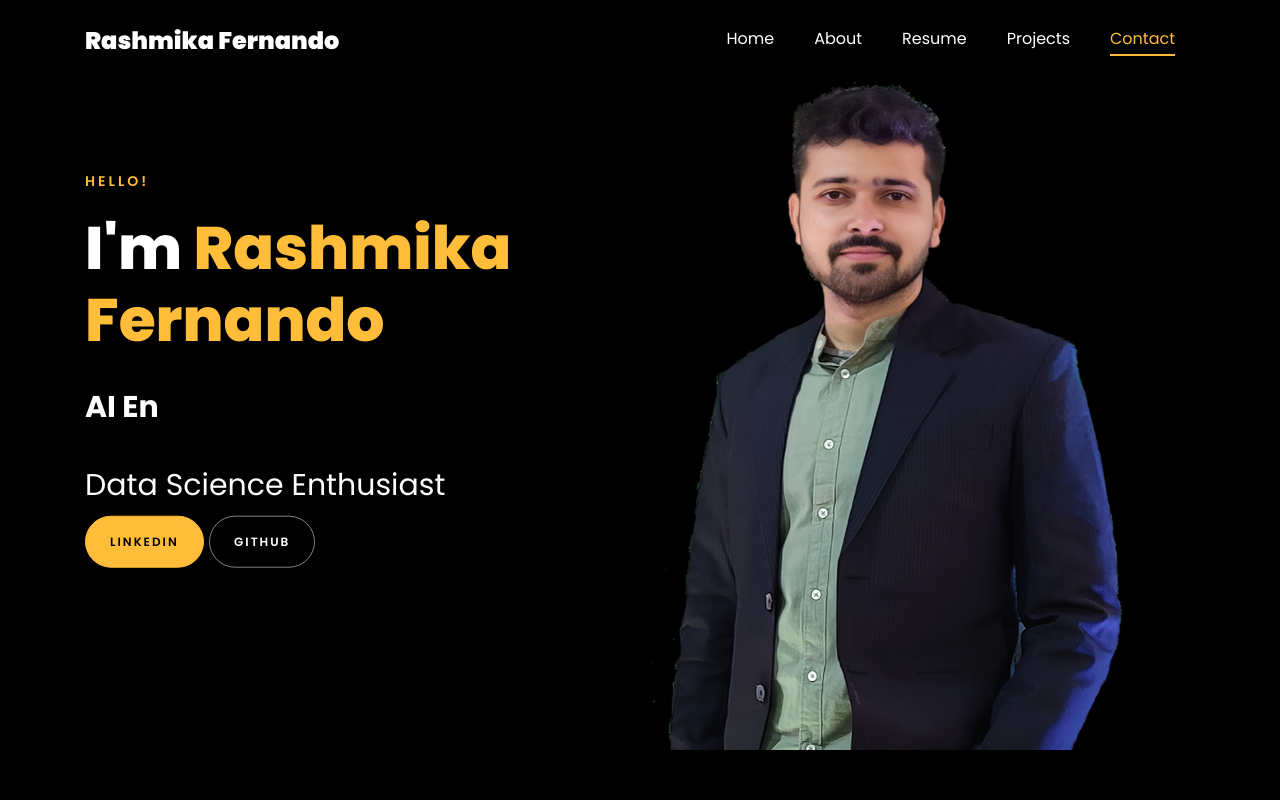
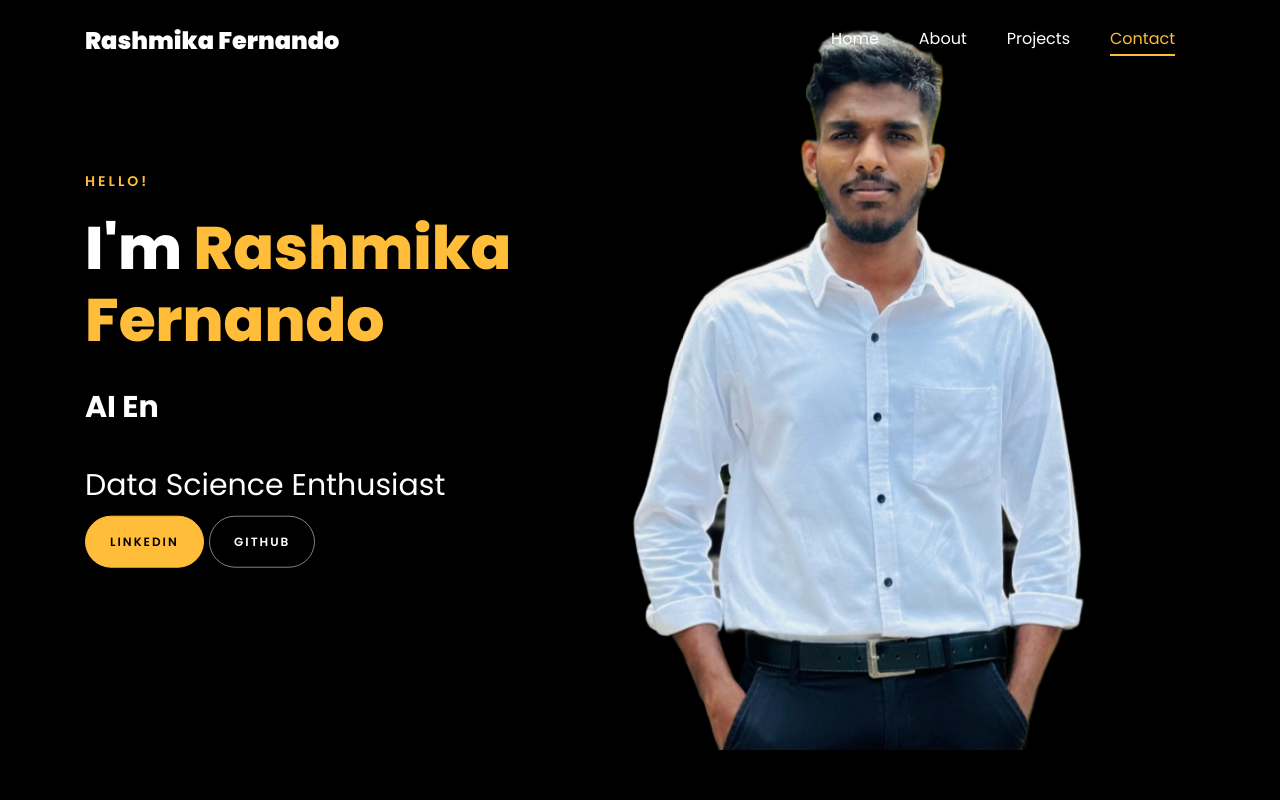
Before and after one commit to rashmika-fdo/rashmika-fdo.github.io, a plain HTML site: page index.html in a window 1280 px wide. Shown: the top 800 px of the page. Drawn offline with Linux system fonts and the light colour scheme; files whose address does not match are found by name.

Commit message:
small changes

```diff
--- a/index.html
+++ b/index.html
@@ -128,7 +128,6 @@
 	        <ul class="navbar-nav nav ml-auto">
 	          <li class="nav-item"><a href="#home-section" class="nav-link"><span>Home</span></a></li>
 	          <li class="nav-item"><a href="#about-section" class="nav-link"><span>About</span></a></li>
-	          <li class="nav-item"><a href="#resume-section" class="nav-link"><span>Resume</span></a></li>
 	          <li class="nav-item"><a href="#project-section" class="nav-link"><span>Projects</span></a></li>
 	          <li class="nav-item"><a href="#contact-section" class="nav-link"><span>Contact</span></a></li>
 	        </ul>
@@ -141,7 +140,7 @@
 	      	<div class="overlay"></div>
 	         <div class="container">
 	          <div class="row d-md-flex no-gutters slider-text align-items-end justify-content-end" data-scrollax-parent="true">
-	          	<div class="one-third js-fullheight order-md-last img" style="background-image:url(images/bg_1.png);">
+	          	<div class="one-third js-fullheight order-md-last img" style="background-image:url(images/my_1.png);">
 	          	 <div class="overlay"></div>
 	          	</div>
 		          <div class="one-forth d-flex  align-items-center ftco-animate" data-scrollax=" properties: { translateY: '70%' }">
@@ -191,7 +190,7 @@
 						<!-- <h2 class="d-flex" style="margin-bottom: 0">With over 5 years of experience</h2> -->
 						<!-- <br> -->
 			            <p><a href="https://www.linkedin.com/in/rashmikafernando?lipi=urn%3Ali%3Apage%3Ad_flagship3_profile_view_base_contact_details%3Bdk0mvkAOQI%2B9HrdVEhBh2Q%3D%3D" class="btn btn-primary py-3 px-4" target="_blank" rel="noopener noreferrer">LinkedIn</a>
-							<a href="https://github.com/rashmika-fdo" class="btn btn-white btn-outline-white py-3 px-4">GitHub</a></p>
+							<a href="https://github.com/rashmika-fdo" class="btn btn-white btn-outline-white py-3 px-4" target="_blank" rel="noopener noreferrer">GitHub</a></p>
 		            </div>
 		          </div>
 	        	</div>
```
Also changed, not shown: images/my_1.png (added).
